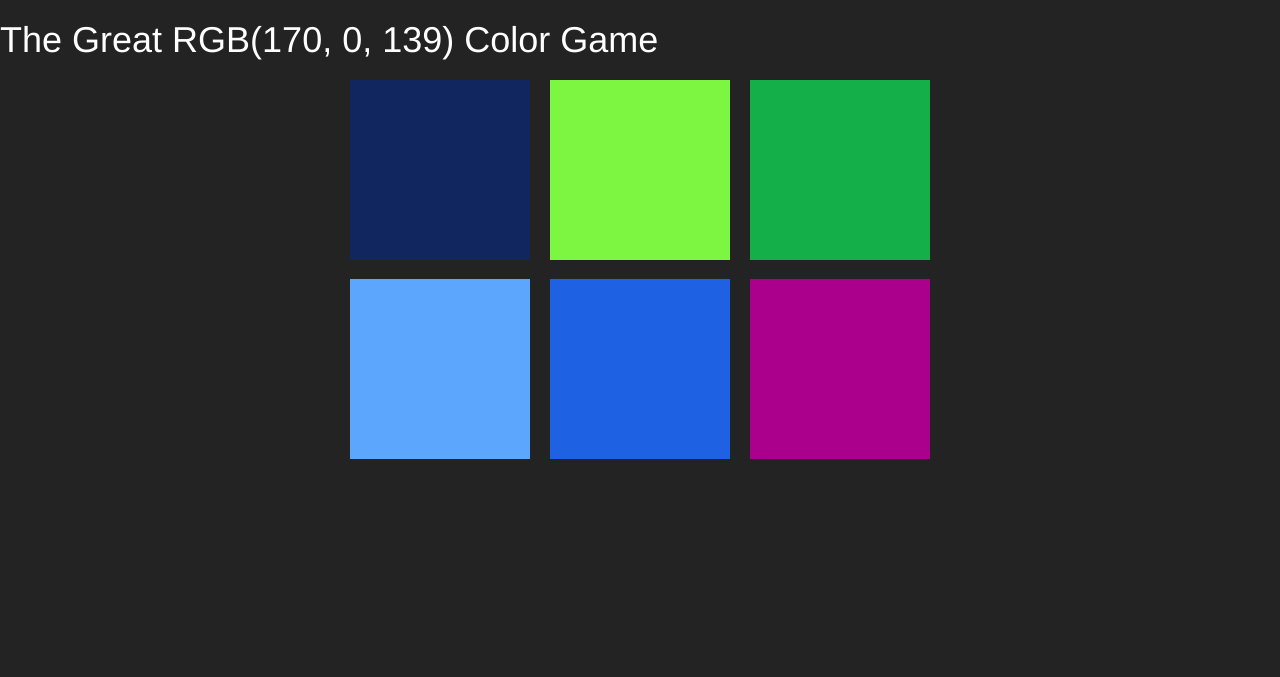
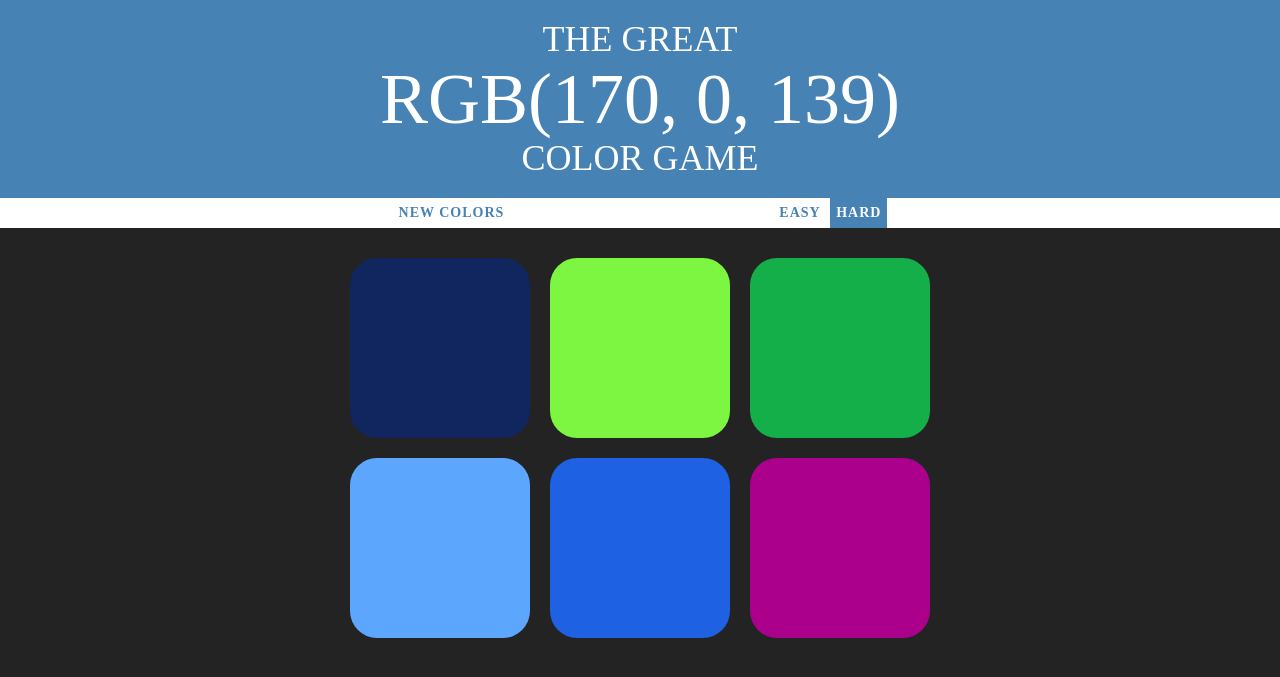
Before and after one commit to gammaseeker/Web-Dev-Reboot, a PHP site: the page made by Color Game/index.html in a window 1280 px wide. Shown: the top 677 px of the page. Run offline with PHP 8.4, Linux system fonts and the light colour scheme.

Commit message:
Add files via upload

```diff
--- a/Color Game/index.css
+++ b/Color Game/index.css
@@ -1,5 +1,42 @@
 body{
       background-color: #232323;
+      margin: 0;
+      font-family: "Montserrat", "Avenir";
+}
+
+button{
+      text-transform: uppercase;
+      border: none;
+      background: none;
+      height: 100%;
+      font-weight: 700;
+      color: steelblue;
+      letter-spacing: 1px;
+      font-size: inherit;
+      transition: all 0.3s;
+      -webkit-transition: all 0.3s;
+	-moz-transition: all 0.3s;
+}
+
+.selected{
+      color: white;
+      background: steelblue;
+}
+
+button:hover{
+      color: white;
+      background: steelblue;
+}
+
+#message{
+      text-transform: uppercase;
+      font-family: "Montserrat", "Avenir";
+      display: inline-block;
+      width: 20%;
+}
+
+#goal, #rgbCap{
+      font-size: 200%;
 }
 
 .square{
@@ -8,17 +45,40 @@ body{
       padding-bottom: 30%;
       float: left;
       margin: 1.66%;
+      border-radius: 15%;
+      transition: background 0.6s;
+      -webkit-transition: background 0.6s;
+	-moz-transition: background 0.6s;
 }
 
 #container{
-      margin: 0 auto;
+      margin: 20px auto;
       max-width: 600px;
 }
 
 h1{
+      text-transform: uppercase;
+      font-weight: normal;
+      text-align: center;
       color: white;
+      background: steelblue;
+      margin: 0;
+      line-height: 1.1;
+      padding-top: 20px;
+      padding-bottom: 20px;
 }
 
-span{
-      color: white;
+#banner{
+      background-color: #4682b4;
 }
+
+#stripe{
+      background: white;
+      height: 30px;
+      text-align: center;
+      color: black;
+}
+
+.selected{
+      background: #4682b4;
+}
--- a/Color Game/index.html
+++ b/Color Game/index.html
@@ -10,10 +10,17 @@
 		<script src = "index.js"> </script>
 	</head>
 	<body onload="initialize();">
-		<h1>The Great RGB<span id = "goal"></span> Color Game</h1>
+		<h1 id = "banner">The Great
+			<br />
+			<span id ="rgbCap">RGB</span><span id = "goal"></span>
+			<br />
+			Color Game</h1>
 
-		<div>
+		<div id = "stripe">
+			<button id ="resetBtn" onclick = "reset();">New Colors</button>
 			<span id="message"></span>
+			<button onclick="toggleDifficulty(false);" id="easyBtn">Easy</button>
+			<button onclick="toggleDifficulty(true);" class="selected" id="hardBtn">Hard</button>
 		</div>
 		<div id="container">
 			<div class="square" onclick="pickColor(0);"></div>
--- a/Color Game/index.js
+++ b/Color Game/index.js
@@ -1,7 +1,25 @@
+function reset(){
+      colors = generateColorArray();
+      rndColor = colors[getRandomInt(colors.length)];
+      msgDisplay = "";
+      targetColor = "";
+      targetColor = rndColor.substring(3, rndColor.length);
+      banner.style.backgroundColor = "#4682b4";
+      for(var i = 0; i < squares.length; i++){
+            squares[i].style.backgroundColor = colors[i];
+      }
+      resetBtn.innerHTML = "New Colors"
+      display();
+}
+
 function initialize(){
       squares = document.getElementsByClassName("square");
       goal = document.getElementById("goal");
       msg = document.getElementById("message");
+      banner = document.getElementById("banner");
+      resetBtn = document.getElementById("resetBtn");
+      easyBtn = document.getElementById("easyBtn");
+      hardBtn = document.getElementById("hardBtn");
 
       hardMode = true;
       colors = generateColorArray();
@@ -14,13 +32,57 @@ function initialize(){
             squares[i].style.backgroundColor = colors[i];
       }
 
+      easyBtn.addEventListener("click", function(){
+                  hardBtn.classList.remove("selected");
+                  easyBtn.classList.add("selected");
+                  colors = generateColorArray();
+                  rndColor = colors[getRandomInt(colors.length)];
+                  msgDisplay = "";
+                  targetColor = "";
+                  targetColor = rndColor.substring(3, rndColor.length);
+
+                  for(var i = 0; i < 3; i++){
+                        squares[i].style.backgroundColor = colors[i];
+                  }
+                  for(var i = 3; i < squares.length; i++){
+                        squares[i].style.display = "none";
+                  }
+                  banner.style.backgroundColor = "#4682b4";
+                  display();
+      });
+
+      hardBtn.addEventListener("click", function(){
+                  hardBtn.classList.add("selected");
+                  easyBtn.classList.remove("selected");
+                  colors = generateColorArray();
+                  rndColor = colors[getRandomInt(colors.length)];
+                  msgDisplay = "";
+                  targetColor = "";
+                  targetColor = rndColor.substring(3, rndColor.length);
+
+                  for(var i = 0; i < squares.length; i++){
+                        squares[i].style.backgroundColor = colors[i];
+                  }
+
+                  for(var i = 3; i < squares.length; i++){
+                        squares[i].style.display = "inline";
+                  }
+                  banner.style.backgroundColor = "#4682b4";
+                  display();
+      });
       display();
+}
+
+function toggleDifficulty(diff){
+      hardMode = diff;
 }
 
 function pickColor(index){//compare color to targetColor
       if(squares[index].style.backgroundColor.substring(3, squares[index].style.backgroundColor.length) == targetColor){
             msgDisplay = "Correct!";
             changeColors(squares[index].style.backgroundColor);
+            banner.style.backgroundColor = squares[index].style.backgroundColor;
+            resetBtn.innerHTML = "Play Again?";
       }
       else {
             squares[index].style.backgroundColor = "#232323";
```
